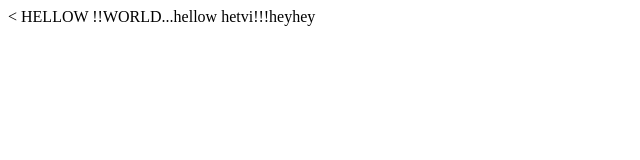
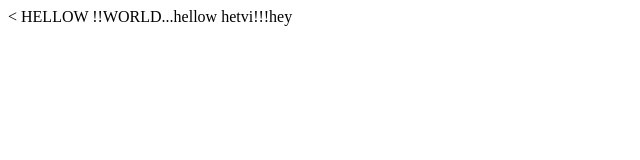
Before and after one commit to hetvishukla2001/hey, a plain HTML site: page hellow.html in a window 1280 px wide. Shown: the full height of the page, 0-640 px from the left. Drawn offline with Linux system fonts and the light colour scheme.

Commit message:
Update hellow.html

```diff
--- a/hellow.html
+++ b/hellow.html
@@ -6,6 +6,6 @@
     <title></title>
   </head>
   <body>
-    HELLOW !!WORLD...hellow hetvi!!!heyhey
+    HELLOW !!WORLD...hellow hetvi!!!hey
   </body>
 </html>
```
